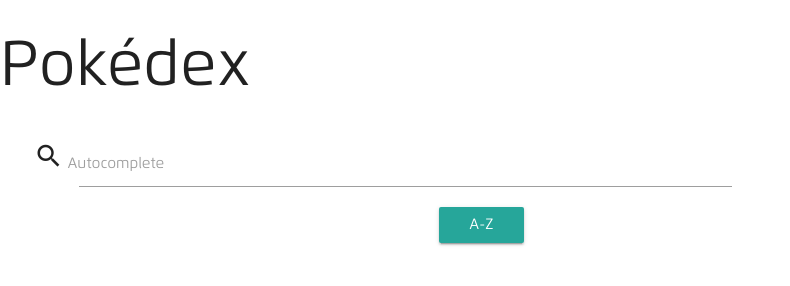
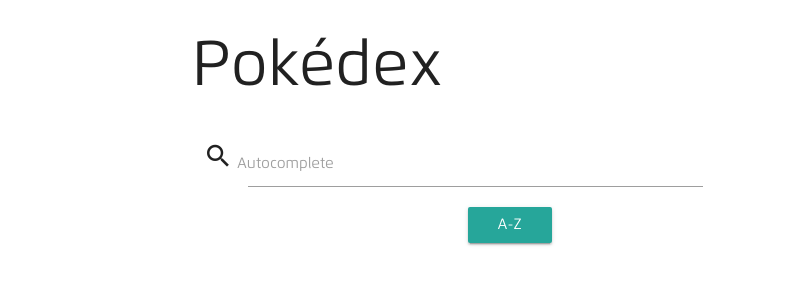
Before and after one commit to flordeciruela/Pokedex, a plain HTML site: page index.html in a window 1280 px wide. Shown: the whole page, without its empty margins (0-790 px from the left). Drawn offline with Linux system fonts and the light colour scheme; no server answers.

```diff
--- a/index.html
+++ b/index.html
@@ -7,7 +7,7 @@
 		<link href="https://fonts.googleapis.com/icon?family=Material+Icons" rel="stylesheet">
 		<link rel="stylesheet" href="assets/css/main.css">
 	</head>
-	<body>
+	<body class="container">
 		<header>
 			<h1>Pokédex</h1>
 		</header>
```
Also changed, not shown: assets/js/search.js (+17 -0 lines), assets/img/notch-collectibles.png (added).
